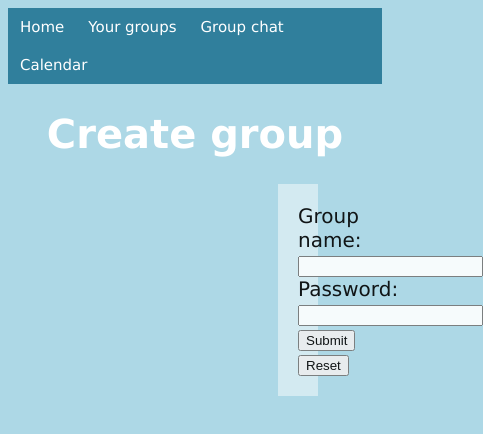
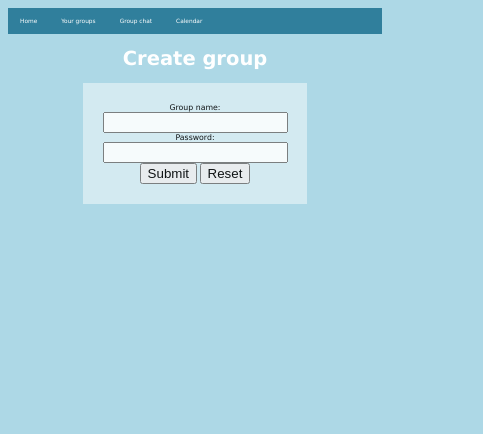
Before and after one commit to cozawa/CSE134B, a plain HTML site: page create_group.html in a window 390 px wide. Shown: the whole page, 483 px wide, since content can reach past the window. Drawn offline with Linux system fonts and the light colour scheme.

Commit message:
fixed with responsive

```diff
--- a/create_group.html
+++ b/create_group.html
@@ -1,18 +1,18 @@
 <!DOCTYPE html>
 <html>
 <head>
+  <meta name="viewport" content="width=device-width, initial-scale=1">
 <style>
 body {
     background-color: lightblue;
     font-size:20px;
     font-family: verdana;
 }
-
 h1 {
     color: white;
     text-align: center;
+    font-size:5vw;
 }
-
 p {
     font-family: verdana;
     font-size: 20px;
@@ -24,11 +24,9 @@ ul {
     overflow: hidden;
     background-color: #307f9c;
 }
-
 li {
     float: left;
 }
-
 li a {
     display: block;
     color: white;
@@ -36,17 +34,16 @@ li a {
     padding: 10px 12px;
     text-decoration: none;
     font-family:verdana;
-    font-size: 15px;
+    font-size: 1.5vw;
 }
-
 li a:hover {
     background-color: green;
 }
-
 form{
+	font-size:2vw;
 	text-align:center;
-    margin-left:270px;
-    margin-right:270px;
+    margin-left:20%;
+    margin-right:20%;
     padding: 20px;
 	background-color: #d8ecf3;
     opacity: 0.9;
```
